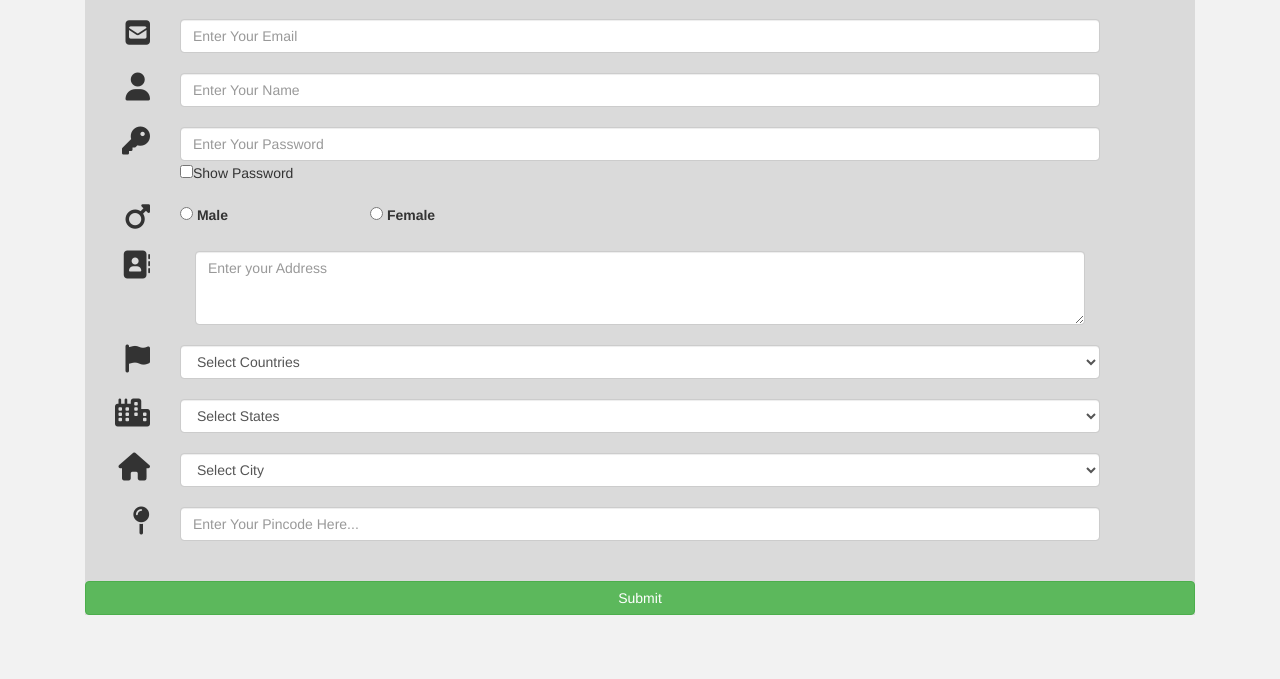
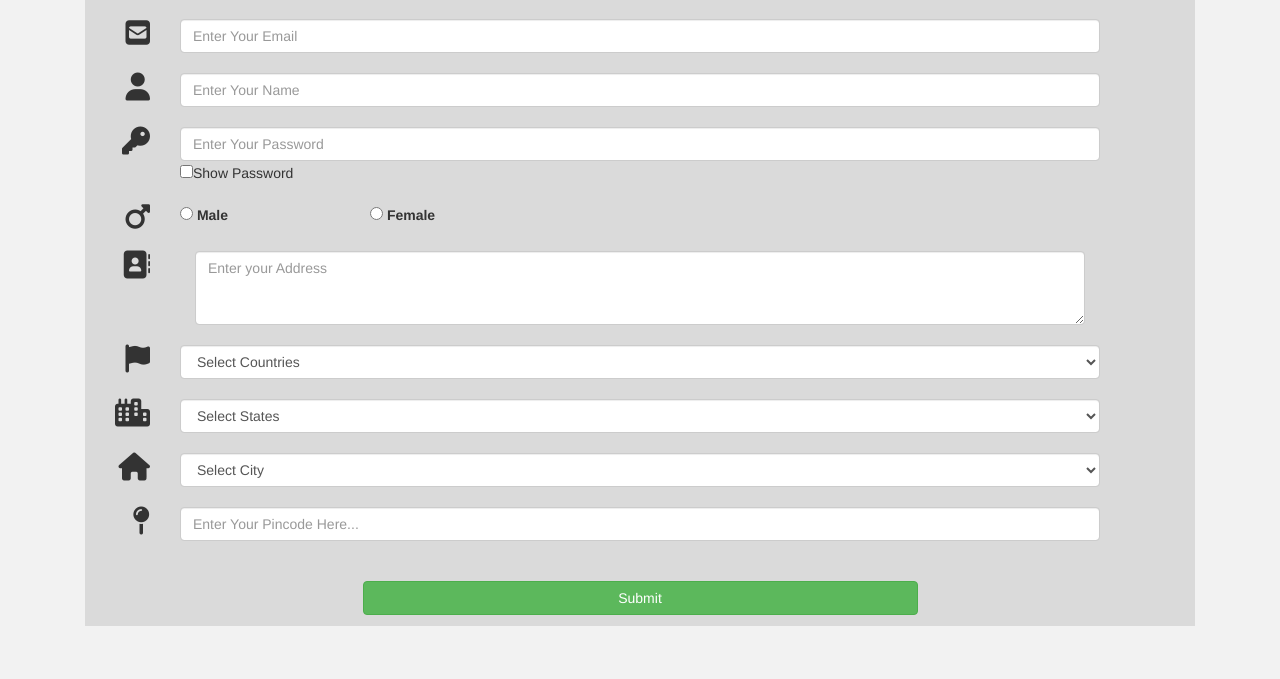
Before and after one commit to Dj-777/signup-form, a PHP site: page /signup/registration.php in a window 1280 px wide. Shown: the part 121-800 px from the top of the page. Run offline with PHP 8.4, Linux system fonts and the light colour scheme; some libraries are stand-ins or nearby versions.

Commit message:
css/registration.css is updated

```diff
--- a/css/registration.css
+++ b/css/registration.css
@@ -12,7 +12,11 @@ form
     width: 100%;
   }
 }
-
+#submit{
+	margin-left:25%;
+	width:50%;
+	margin-bottom:1%;
+}
 /*.col-sm-10{
 position: relative;
     min-height: 1px;
```
